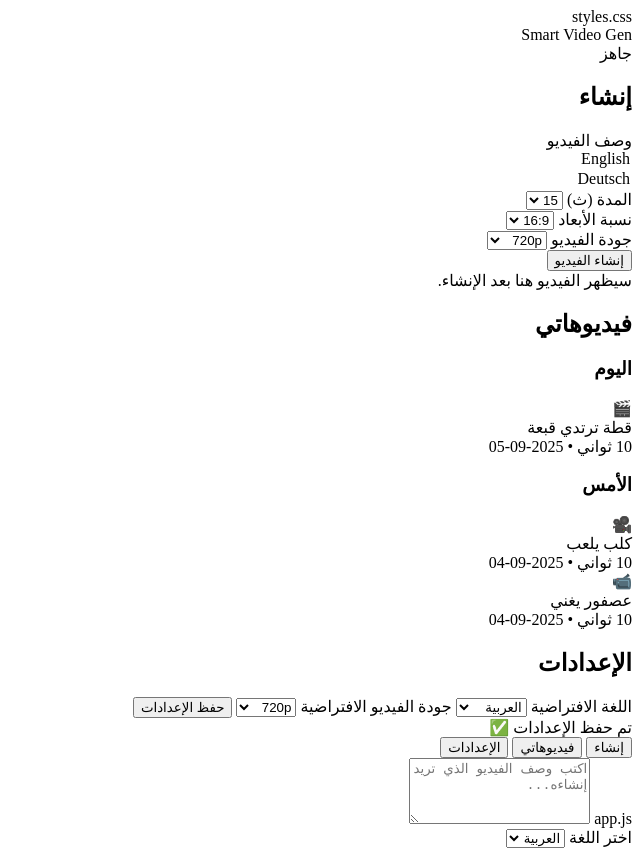
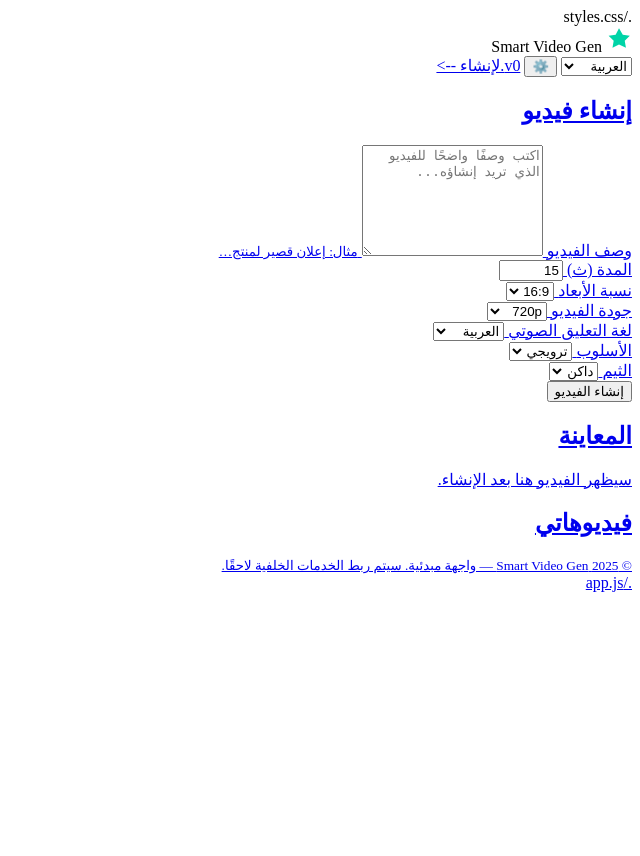
Before and after one commit to Drsmarts/smart-video-gen-ui, a plain HTML site: page index.html in a window 1280 px wide. Shown: the whole page, without its empty margins (640-1280 px from the left). After the commit the page ends 800 px from the top, so only its background shows below. Drawn offline with Linux system fonts and the light colour scheme.

Commit message:
Update index.html

```diff
--- a/index.html
+++ b/index.html
@@ -1,139 +1,145 @@
-<!DOCTYPE html>
+<!doctype html>
 <html lang="ar" dir="rtl">
 <head>
-  <meta charset="UTF-8" />
-  <meta name="viewport" content="width=device-width, initial-scale=1.0"/>
-  <title>تحويل النص إلى فيديو | Smart Video Gen</title>
-  styles.css
+  <meta charset="utf-8" />
+  <meta name="viewport" content="width=device-width,initial-scale=1" />
+  <meta name="description" content="Smart Video Gen - واجهة مبدئية لتحويل النص إلى فيديو" />
+  <title>Smart Video Gen</title>
+  ./styles.css
 </head>
-<body>
+<body class="rtl">
+  <header class="topbar">
+    <div class="brand">
+      <svg width="26" height="26" viewBox="0 0 24 24" aria-hidden="true"><path fill="#00d4a7" d="M12 2l3.5 6 6.5.9-4.7 4.6 1.1 6.5L12 17l-6 3.1 1.1-6.5L2.4 8.9 8.9 8z"/></svg>
+      <span>Smart Video Gen</span>
+    </div>
+    <nav class="actions">
+      <select id="uiLang" title="لغة الواجهة" aria-label="لغة الواجهة">
+        <option value="ar" selected>العربية</option>
+        <option value="en">English</option>
+        <option value="de">Deutsch</option>
+      </select>
+      <button id="openSettings" class="ghost" type="button">⚙️</button>
+      <a class="link" href="#" id="appVersion" aria-label="إصدار التطبيق">v0.لإنشاء -->
+    <section class="card" aria-labelledby="genTitle">
+      <h2 id="genTitle">إنشاء فيديو</h2>
 
-  <header class="topbar">
-    <div class="brand">Smart Video Gen</div>
-    <div class="status" id="deployStatus">جاهز</div>
-  </header>
-
-  <main class="container">
-
-    <!-- شاشة الإنشاء -->
-    <section id="screen-generate" class="screen active">
-      <h1>إنشاء</h1>
-
-      <label for="prompt" class="lbl">وصف الفيديو</label>
-            <option value="en-US">English</option>
-            <option value="de-DE">Deutsch</option>
-          </select>
-        </div>
-        <div class="col">
-          <label for="duration" class="lbl">المدة (ث)</label>
-          <select id="duration">
-            <option value="10">10</option>
-            <option value="15" selected>15</option>
-            <option value="30">30</option>
-          </select>
-        </div>
+      <form id="genForm">
+        <div class="field">
+          <label for="desc" id="lblDesc">وصف الفيديو</label>
+          <textarea id="desc" rows="7" placeholder="اكتب وصفًا واضحًا للفيديو الذي تريد إنشاؤه..."></textarea>
+          <small class="hint" id="descHint">مثال: إعلان قصير لمنتج…</small>
         </div>
 
-      <div class="row">
-        <div class="col">
-          <label for="aspect" class="lbl">نسبة الأبعاد</label>
+        <div class="cols">
+          <div class="field">
+            <label for="duration" id="lblDuration">المدة (ث)</label>
+            <input id="duration" type="number" min="5" max="180" step="5" value="15" />
+          </div>
+
+          <div class="field">
+            <label for="aspect" id="lblAspect">نسبة الأبعاد</label>
             <select id="aspect">
               <option value="16:9" selected>16:9</option>
               <option value="9:16">9:16</option>
               <option value="1:1">1:1</option>
             </select>
           </div>
-        <div class="col">
-          <label for="quality" class="lbl">جودة الفيديو</label>
+
+          <div class="field">
+            <label for="quality" id="lblQuality">جودة الفيديو</label>
             <select id="quality">
               <option value="720p" selected>720p</option>
               <option value="1080p">1080p</option>
+              <option value="4k">4K</option>
             </select>
           </div>
         </div>
 
-      <button id="btnGenerate" class="primary">إنشاء الفيديو</button>
-
-      <div id="progress" class="progress hidden">
-        <div class="bar" id="progressBar" style="width:0%"></div>
+        <div class="cols">
+          <div class="field">
+            <label for="voice" id="lblVoice">لغة التعليق الصوتي</label>
+            <select id="voice">
+              <option value="ar" selected>العربية</option>
+              <option value="en">English</option>
+              <option value="de">Deutsch</option>
+            </select>
           </div>
 
-      <div id="result" class="result muted">
-        سيظهر الفيديو هنا بعد الإنشاء.
+          <div class="field">
+            <label for="style" id="lblStyle">الأسلوب</label>
+            <select id="style">
+              <option value="promo" selected>ترويجي</option>
+              <option value="educational">تعليمي</option>
+              <option value="news">أخباري</option>
+            </select>
           </div>
-    </section>
 
-    <!-- شاشة فيديوهاتي -->
-    <section id="screen-myvideos" class="screen">
-      <h1>فيديوهاتي</h1>
-
-      <h3 class="section-title">اليوم</h3>
-      <div class="cards">
-        <div class="card">
-          <div class="thumb">🎬</div>
-          <div class="meta">
-            <div class="title">قطة ترتدي قبعة</div>
-            <div class="sub">10 ثواني • 2025‑09‑05</div>
-          </div>
+          <div class="field">
+            <label for="theme" id="lblTheme">الثيم</label>
+            <select id="theme">
+              <option value="dark" selected>داكن</option>
+              <option value="light">فاتح</option>
+            </select>
           </div>
         </div>
 
-      <h3 class="section-title">الأمس</h3>
-      <div class="cards">
-        <div class="card">
-          <div class="thumb">🎥</div>
-          <div class="meta">
-            <div class="title">كلب يلعب</div>
-            <div class="sub">10 ثواني • 2025‑09‑04</div>
-          </div>
-        </div>
-        <div class="card">
-          <div class="thumb">📹</div>
-          <div class="meta">
-            <div class="title">عصفور يغني</div>
-            <div class="sub">10 ثواني • 2025‑09‑04</div>
-          </div>
+        <button id="btnGenerate" class="primary" type="submit">إنشاء الفيديو</button>
+        <div id="status" class="status" aria-live="polite"></div>
+      </form>
+    </section>
+
+    <!-- المعاينة -->
+    <section class="card" aria-labelledby="previewTitle">
+      <h2 id="previewTitle">المعاينة</h2>
+      <div id="preview" class="preview">
+        <div class="placeholder">
+          <span>سيظهر الفيديو هنا بعد الإنشاء.</span>
         </div>
       </div>
     </section>
 
-    <!-- شاشة الإعدادات -->
-    <section id="screen-settings" class="screen">
-      <h1>الإعدادات</h1>
-
-      <label for="defaultLanguage" class="lbl">اللغة الافتراضية</label>
-      <select id="defaultLanguage">
-        <option value="ar-EG">العربية</option>
-        <option value="en-US">English</option>
-        <option value="de-DE">Deutsch</option>
-      </select>
-
-      <label for="defaultQuality" class="lbl">جودة الفيديو الافتراضية</label>
-      <select id="defaultQuality">
-        <option value="720p">720p</option>
-        <option value="1080p">1080p</option>
-      </select>
-
-      <button id="btnSaveSettings" class="secondary">حفظ الإعدادات</button>
-
-      <div id="settingsToast" class="toast hidden">تم حفظ الإعدادات ✅</div>
+    <!-- فيديوهاتي -->
+    <section class="card" aria-labelledby="myVideosTitle">
+      <h2 id="myVideosTitle">فيديوهاتي</h2>
+      <div id="videoList" class="list"></div>
     </section>
-
   </main>
 
-  <!-- شريط تنقّل سفلي -->
-  <nav class="bottombar">
-    <button data-target="generate" class="nav-btn active">إنشاء</button>
-    <button data-target="myvideos" class="nav-btn">فيديوهاتي</button>
-    <button data-target="settings" class="nav-btn">الإعدادات</button>
-  </nav>
+  <!-- نافذة الإعدادات -->
+  <dialog id="settingsDlg" class="card settings">
+    <form method="dialog">
+      <header class="dialog-title">
+        <h3 id="settingsTitle">الإعدادات</h3>
+        <button id="closeSettings" class="ghost" type="button" aria-label="إغلاق">✖</button>
+      </header>
+      <div class="cols">
+        <div class="field">
+          <label for="defLang" id="lblDefLang">اللغة الافتراضية</label>
+          <select id="defLang">
+            <option value="ar" selected>العربية</option>
+            <option value="en">English</option>
+            <option value="de">Deutsch</option>
+          </select>
+        </div>
+        <div class="field">
+          <label for="defQuality" id="lblDefQuality">الجودة الافتراضية</label>
+          <select id="defQuality">
+            <option value="720p" selected>720p</option>
+            <option value="1080p">1080p</option>
+            <option value="4k">4K</option>
+          </select>
+        </div>
+      </div>
+      <button id="btnSaveSettings" class="primary" type="submit">حفظ الإعدادات</button>
+      <div id="settingsMsg" class="status"></div>
+    </form>
+  </dialog>
 
-  app.js</script>
+  <footer class="footer">
+    <small>© 2025 Smart Video Gen — واجهة مبدئية. سيتم ربط الخدمات الخلفية لاحقًا.</small>
+  </footer>
+
+  ./app.js</script>
 </body>
-</html>      <textarea id="prompt" rows="4" placeholder="اكتب وصف الفيديو الذي تريد إنشاءه..."></textarea>
-
-      <div class="row">
-        <div class="col">
-          <label for="language" class="lbl">اختر اللغة</label>
-          <select id="language">
-            <option value="ar-EG">العربية</option>
+</html>
```
Lines whose indentation alone changed are shown as unchanged.
